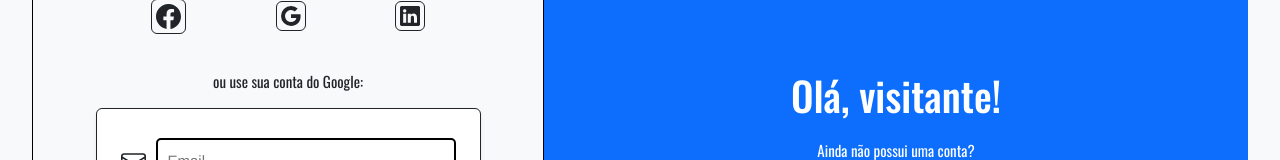
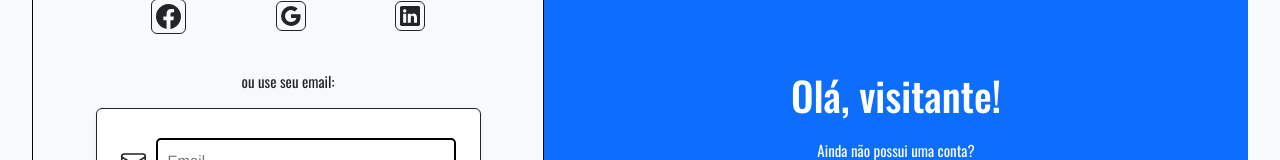
Before and after one commit to Vitor104/ads-projeto, a React (Create React App) app: page / in a window 1280 px wide. Shown: the part 257-417 px from the top of the page. Built offline with nearby package versions, Linux system fonts and the light colour scheme.

Commit message:
Update loginPage.js

```diff
--- a/src/loginPage/loginPage.js
+++ b/src/loginPage/loginPage.js
@@ -53,7 +53,7 @@ function LoginPage() {
             </div>
 
 
-            <p className={Styles.description}>ou use sua conta do Google:</p>
+            <p className={Styles.description}>ou use seu email:</p>
 
 
             <form onSubmit={handleSubmit} className={`card p-4 border border-dark rounded shadow-sm ${Styles.form}`}>
```
